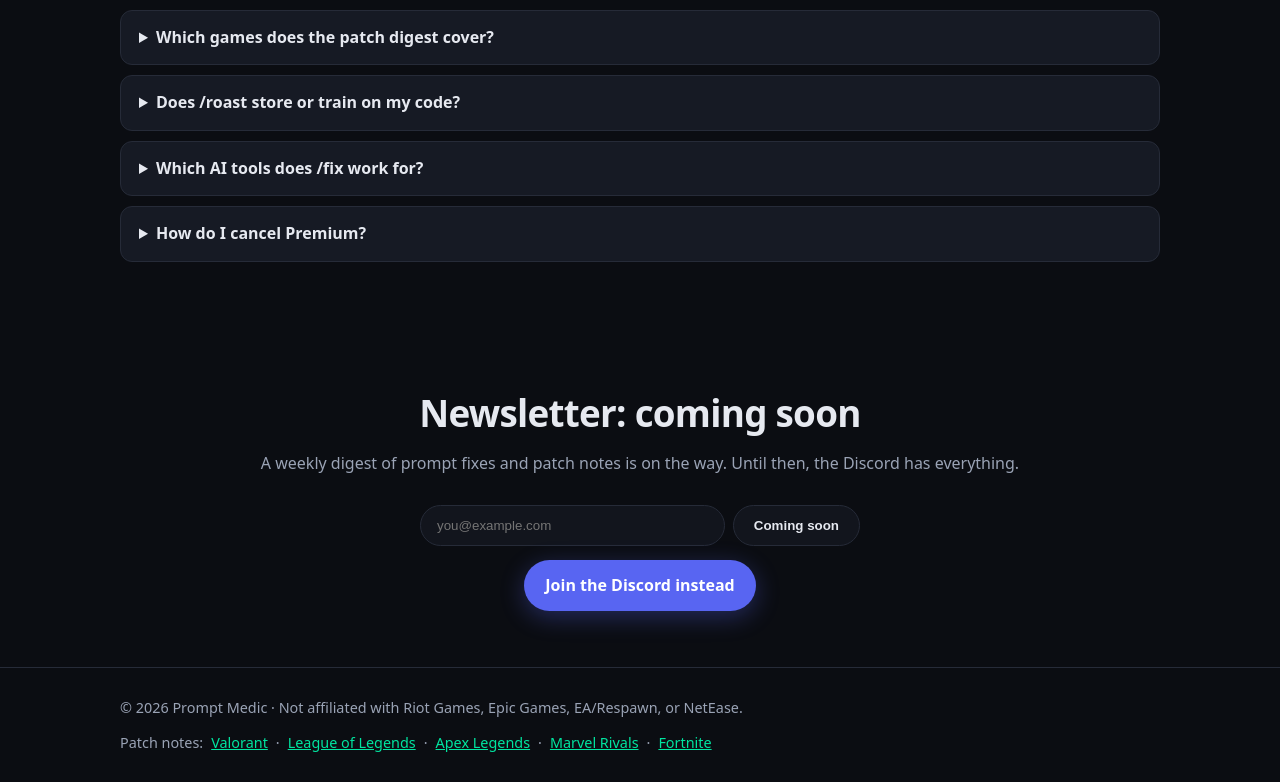
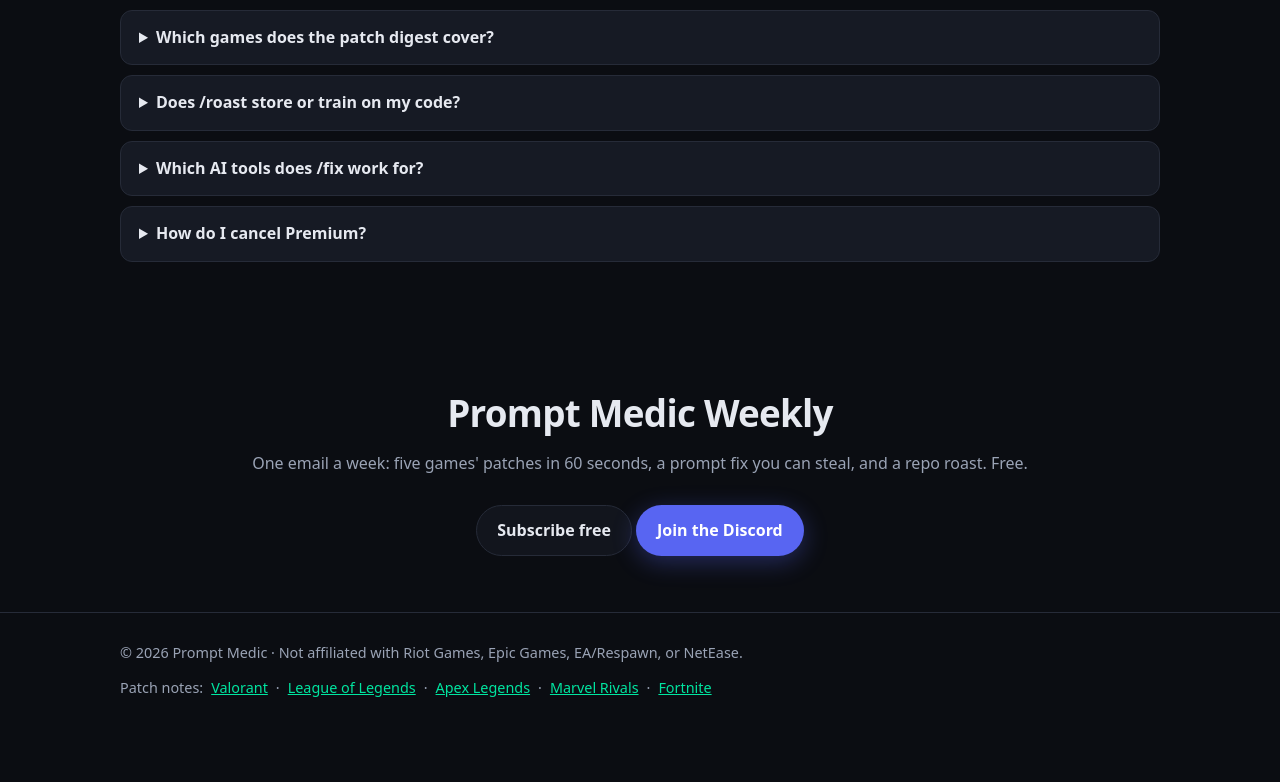
Before and after one commit to promptmedic-media/prompt-medic, a website: page index.html in a window 1280 px wide. Shown: the part 3300-4082 px from the top of the page. After the commit the page ends 4027 px from the top, so only its background shows below. Drawn offline with Linux system fonts and the light colour scheme.

Commit message:
Live newsletter signup

```diff
--- a/index.html
+++ b/index.html
@@ -121,10 +121,10 @@
 </div></section>
 
 <section class="news"><div class="wrap">
-  <h2>Newsletter: coming soon</h2>
-  <p class="sub">A weekly digest of prompt fixes and patch notes is on the way. Until then, the Discord has everything.</p>
-  <form onsubmit="return false" aria-label="Newsletter signup (coming soon)"><input type="email" placeholder="you@example.com" disabled aria-disabled="true"><button class="btn btn-g" disabled>Coming soon</button></form>
-  <a class="btn btn-p" href="https://discord.gg/bWZcuZx4AF" rel="noopener">Join the Discord instead</a>
+  <h2>Prompt Medic Weekly</h2>
+  <p class="sub">One email a week: five games' patches in 60 seconds, a prompt fix you can steal, and a repo roast. Free.</p>
+  <a class="btn btn-g" href="https://davids-newsletter-d2600e.beehiiv.com/subscribe" rel="noopener">Subscribe free</a>
+  <a class="btn btn-p" href="https://discord.gg/bWZcuZx4AF" rel="noopener">Join the Discord</a>
 </div></section>
 </main>
 
```
Also changed, not shown: patches/apex-legends.html (+1 -1 lines), patches/fortnite.html (+1 -1 lines), patches/league-of-legends.html (+1 -1 lines), patches/marvel-rivals.html (+1 -1 lines), patches/valorant.html (+1 -1 lines), templates/index.html (+4 -4 lines).
